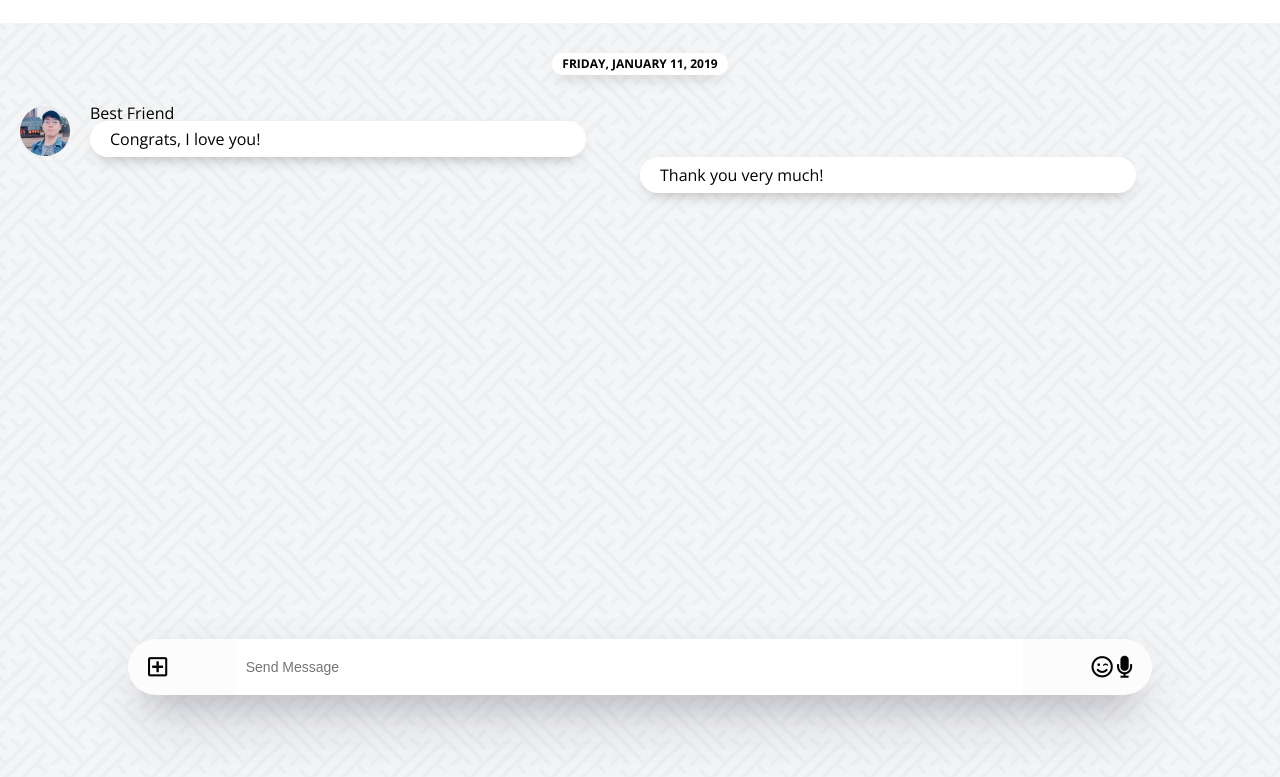
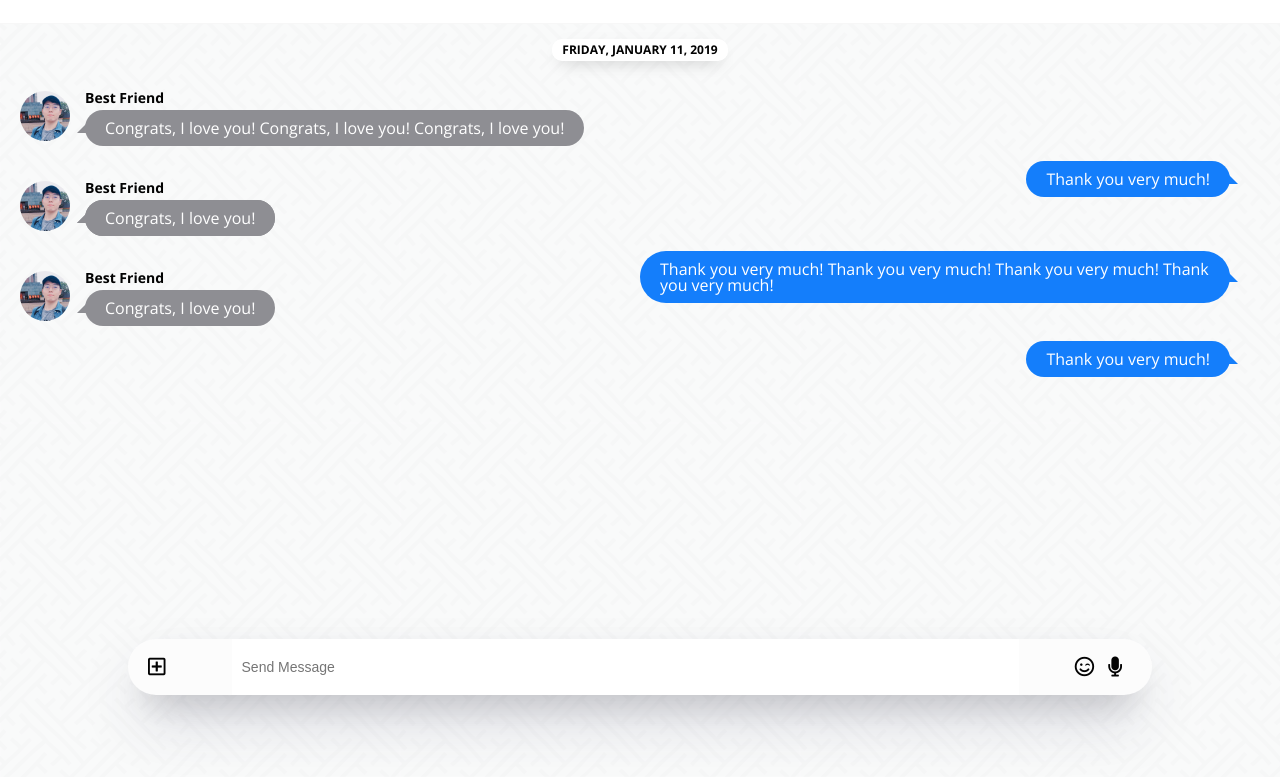
Before and after one commit to dowha/kakaotalk-clone, a plain HTML site: page chat.html in a window 1280 px wide. Shown: the part 55-832 px from the top of the page. Drawn offline with nearby package versions, Linux system fonts and the light colour scheme.

Commit message:
Chat CSS changed

```diff
--- a/CSS/chat.css
+++ b/CSS/chat.css
@@ -7,8 +7,20 @@
 }
 
 .chat-screen {
+  min-height: 100vh;
+  position: relative;
+}
+
+.chat-screen:after {
+  content: "";
   background-image: url(../images/chatBg.png);
-  min-height: 100vh;
+  opacity: 0.5;
+  top: 0;
+  left: 0;
+  bottom: 0;
+  right: 0;
+  position: absolute;
+  z-index: -1;
 }
 
 .chat__write {
@@ -29,7 +41,12 @@
 }
 
 .chat__write i {
-  font-size: 22px;
+  font-size: 20px;
+}
+
+.chat__write i:first-child {
+  font-size: 20px;
+  margin-right: 10px;
 }
 
 .chat__write-column:nth-child(2) {
@@ -48,12 +65,12 @@
 }
 
 .chat-screen .chat__messages {
-  boder-top: 1px solid #f7f7f7;
+  border-top: 1px solid #f7f7f7;
   display: flex;
   flex-direction: column;
   align-items: center;
   padding: 0px 20px;
-  padding-top: 30px;
+  padding-top: 15px;
 }
 
 .chat__messages .chat__timestamp {
@@ -70,8 +87,9 @@
 
 .message {
   display: flex;
-  align-items: center;
+  align-items: flex-start;
   width: 50%;
+  margin-bottom: 20px;
 }
 
 .message .message__content {
@@ -89,13 +107,68 @@
 .incoming-message img {
   width: 50px;
   border-radius: 50%;
-  margin-right: 20px;
+  margin-right: 15px;
+}
+.incoming-message .message__author {
+  margin-bottom: 5px;
+  display: block;
+  font-weight: 700;
+  font-size: 14px;
+  position: relative;
 }
 
 .message .message__burble {
   background-color: white;
-  box-shadow: rgba(0, 0, 0, 0.3) 0px 8px 16px -8px,
-    rgba(0, 0, 0, 0.024) 0px -6px 16px -6px;
   padding: 10px 20px;
   border-radius: 30px;
+  color: white;
+  margin-bottom: 5px;
 }
+.incoming-message {
+}
+
+.incoming-message .message__burble {
+  background-color: #8e8e93;
+  position: absolute;
+  left: 85px;
+}
+
+.incoming-message .message__burble:after {
+  content: "";
+  position: absolute;
+  left: 1px;
+  top: 50%;
+  width: 0;
+  height: 0;
+  border: 9px solid transparent;
+  border-right-color: #8e8e93;
+  border-left: 0;
+  border-bottom: 0;
+  margin-top: -4.5px;
+  margin-left: -9px;
+}
+
+.sent-message {
+  position: relative;
+}
+
+.sent-message .message__burble {
+  position: absolute;
+  right: 30px;
+  background-color: #147efb;
+}
+
+.sent-message .message__burble:after {
+  content: "";
+  position: absolute;
+  right: 1px;
+  top: 50%;
+  width: 0;
+  height: 0;
+  border: 9px solid transparent;
+  border-left-color: #147efb;
+  border-right: 0;
+  border-bottom: 0;
+  margin-top: -4.5px;
+  margin-right: -9px;
+}
--- a/chat.html
+++ b/chat.html
@@ -42,9 +42,49 @@
         </span>
       </div>
     </header>
-    <main class="chat-screen">
+    <main class="chat-screen bg">
       <ul class="chat__messages">
         <span class="chat__timestamp">Friday, January 11, 2019</span>
+        <li class="incoming-message message">
+          <img
+            src="images/avatar.jpg"
+            class="g-avatar message__avatar
+          "
+          />
+          <div class="message__content">
+            <span class="message__author">Best Friend</span>
+            <div class="message__burble">
+              Congrats, I love you! Congrats, I love you! Congrats, I love you!
+            </div>
+          </div>
+          <span class="message__timestamp"></span>
+        </li>
+        <li class="sent-message message">
+          <div class="message__content">
+            <div class="message__burble">Thank you very much!</div>
+          </div>
+        </li>
+        <li class="incoming-message message">
+          <img
+            src="images/avatar.jpg"
+            class="g-avatar message__avatar
+          "
+          />
+          <div class="message__content">
+            <span class="message__author">Best Friend</span>
+            <div class="message__burble">Congrats, I love you!</div>
+            <div class="message__burble">Congrats, I love you!</div>
+          </div>
+          <span class="message__timestamp"></span>
+        </li>
+        <li class="sent-message message">
+          <div class="message__content">
+            <div class="message__burble">
+              Thank you very much! Thank you very much! Thank you very much!
+              Thank you very much!
+            </div>
+          </div>
+        </li>
         <li class="incoming-message message">
           <img
             src="images/avatar.jpg"
```
